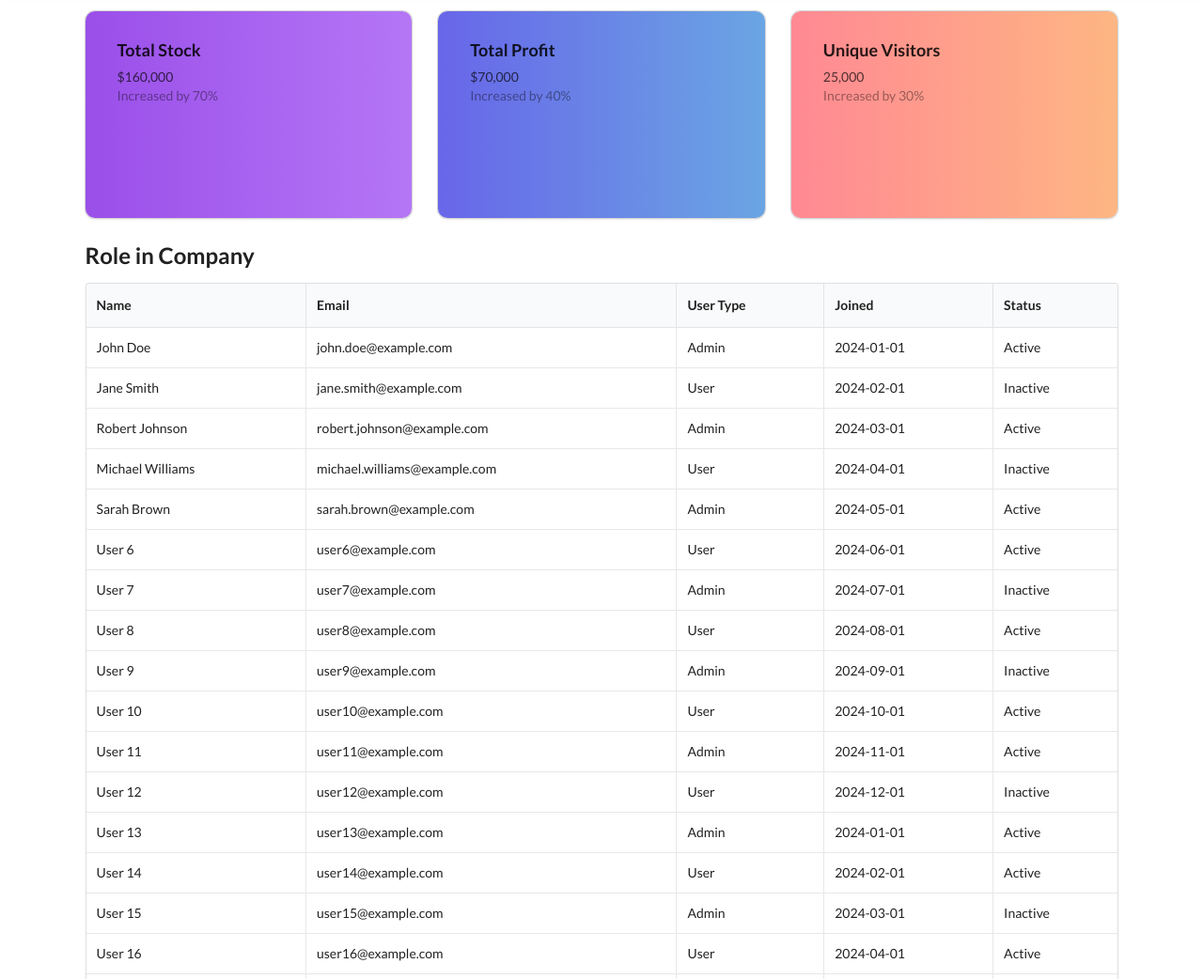
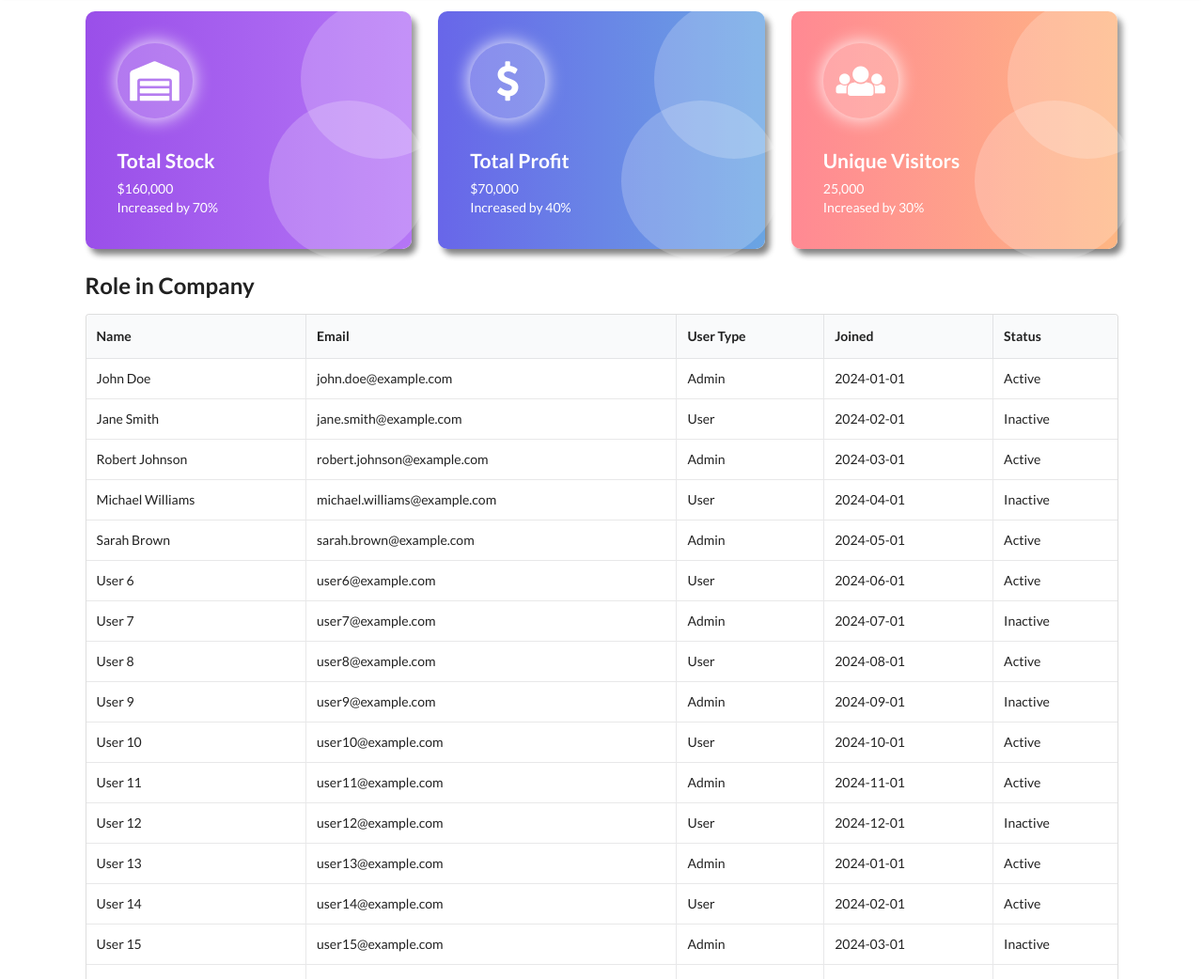
Before and after one commit to kamjohn777/admin-dashboard, a plain HTML site: page index.html in a window 1280 px wide. Shown: the part 58-1100 px from the top of the page at 94% size. Drawn offline with nearby package versions, Linux system fonts and the light colour scheme.

Commit message:
style for cards good

```diff
--- a/CSS/styles.css
+++ b/CSS/styles.css
@@ -39,6 +39,25 @@
   background: linear-gradient(to left, #b576f6, #9a4fe9);
   border-radius: 10px;
   color: #fff;
+  box-shadow: 5px 6px 6px #0000007d;
+}
+
+.ui.three.cards .card::before,
+.ui.three.cards .card::after {
+    content: "";
+    position: absolute;
+    top: -5%;
+    right: -15%;
+    width: 170px;
+    height: 170px;
+    background-color: rgba(255, 255, 255, 0.2);
+    border-radius: 100%;
+}
+
+.ui.three.cards .card::after {
+    top: auto;
+    bottom: -5%;
+    right: -5%;
 }
 
 .ui.three.cards .card:nth-child(2) {
@@ -49,6 +68,50 @@
     background: linear-gradient(to left, #feb683, #ff8993);
 }
 
+.ui.three.cards .card .content {
+    display: flex;
+    flex-direction: column;
+    height: 100%;
+    justify-content: flex-end;
+}
+
 .ui.three.cards .card {
 
 }
+
+.ui.three.cards .card .content .header,
+.ui.three.cards .card .content .description,
+.ui.three.cards .card .content .meta {
+    color: #fff;
+}
+
+
+/* Styles for icons */
+.ui.three.cards .card .content i.icon {
+    font-size: 3em;
+    /* margin-bottom: 50px; */
+    margin-bottom: 35px;
+
+    padding: 20px;
+    /* background: #00000040; */
+    background: #ffffff38;
+    height: 80px;
+    width: 80px;
+    border-radius: 50%;
+    display: flex;
+    align-items: center;
+    justify-content: center;
+    box-shadow: 0px 0px 20px white;
+}
+
+/* Styles for headers */
+
+.margin-class {
+    font-size: 1.5em !important;
+}
+
+/* Styles for description and meta */
+.ui.three.cards .card .content .description,
+.ui.three.cards .card .content .meta {
+    font-size: 1em; /* Adjust as needed */
+}
--- a/index.html
+++ b/index.html
@@ -64,21 +64,24 @@
     <div class="ui three cards">
         <div class="card">
             <div class="content">
-                <div class="header">Total Stock</div>
+                <i class="large warehouse icon"></i> <!-- Icon for Total Stock -->
+                <div class="header margin-class">Total Stock</div>
                 <div class="description">$160,000</div>
                 <div class="meta">Increased by 70%</div>
             </div>
         </div>
         <div class="card">
             <div class="content">
-                <div class="header">Total Profit</div>
+                <i class="large dollar sign icon"></i> <!-- Icon for Total Profit -->
+                <div class="header margin-class">Total Profit</div>
                 <div class="description">$70,000</div>
                 <div class="meta">Increased by 40%</div>
             </div>
         </div>
         <div class="card">
             <div class="content">
-                <div class="header">Unique Visitors</div>
+                <i class="large users icon"></i> <!-- Icon for Unique Visitors -->
+                <div class="header margin-class">Unique Visitors</div>
                 <div class="description">25,000</div>
                 <div class="meta">Increased by 30%</div>
             </div>
```
